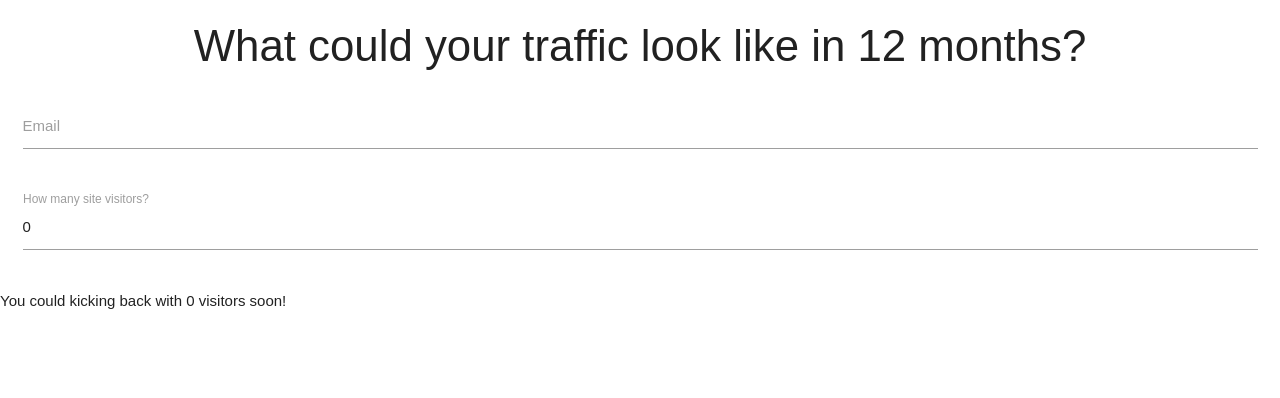
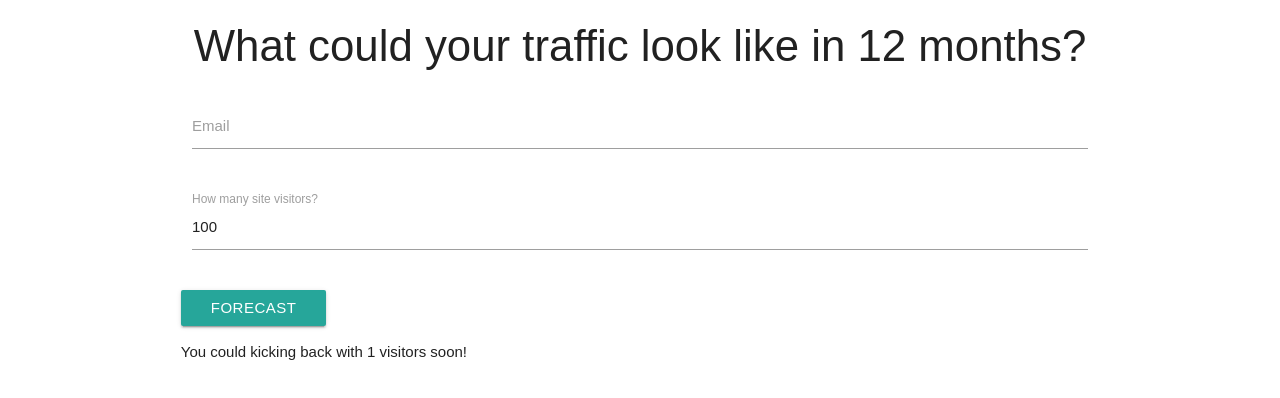
Before and after one commit to matopher/streak, a React (Create React App) app: page / in a window 1280 px wide. Shown: the top 398 px of the page. Built offline with nearby package versions, Linux system fonts and the light colour scheme.

Commit message:
Added forecasting function
Used onClick method in InputForm component to update forecast to state
in newValue

```diff
--- a/package.json
+++ b/package.json
@@ -3,6 +3,7 @@
   "version": "0.1.0",
   "private": true,
   "dependencies": {
+    "lodash": "^4.17.4",
     "react": "^16.0.0",
     "react-dom": "^16.0.0",
     "react-scripts": "1.0.14"
--- a/public/index.html
+++ b/public/index.html
@@ -20,7 +20,7 @@
     <noscript>
       You need to enable JavaScript to run this app.
     </noscript>
-    <div id="root"></div>
+    <div id="root" class="container"></div>
     <!--
       This HTML file is a template.
       If you open it directly in the browser, you will see an empty page.
--- a/src/InputForm.js
+++ b/src/InputForm.js
@@ -1,14 +1,21 @@
 import React, { Component } from 'react';
+import _ from 'lodash';
 
 class InputForm extends Component {
 	constructor(props) {
 		super(props);
 		this.state = {
-			inputValue: 0
+			inputValue: 100,
+			newValue: 1
 		};
 	}
-	update(e) {
+	onInputChange(e) {
 		this.setState({ inputValue: e.target.value });
+	}
+
+	onClick(e) {
+		let calc = _.floor(this.state.inputValue * 3.5);
+		this.setState({ newValue: calc });
 	}
 
 	render() {
@@ -27,14 +34,20 @@ class InputForm extends Component {
 								id="site-visitors"
 								type="number"
 								value={this.state.inputValue}
-								onChange={this.update.bind(this)}
+								onChange={this.onInputChange.bind(this)}
 							/>
 							<label>How many site visitors?</label>
 						</div>
 					</div>
 				</form>
+				<button
+					className="waves-effect waves-light btn"
+					onClick={this.onClick.bind(this)}
+				>
+					Forecast
+				</button>
 				<p>
-					You could kicking back with {this.state.inputValue} visitors soon!
+					You could kicking back with {this.state.newValue} visitors soon!
 				</p>
 			</div>
 		);
```
